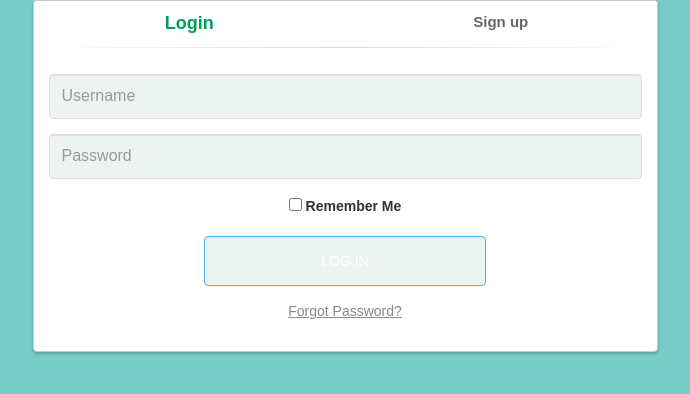
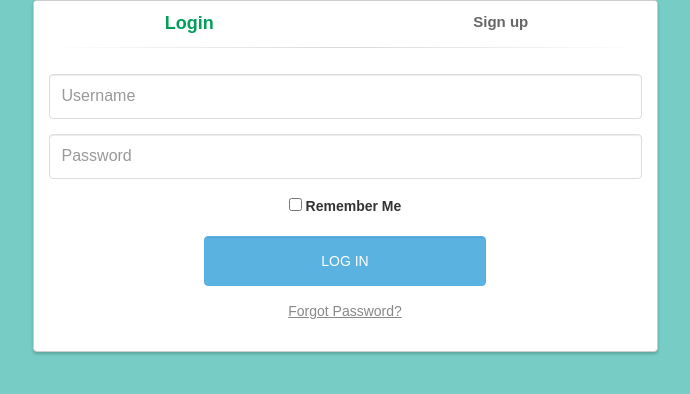
Before and after one commit to petchat/senz.dev.dashboard, a Flask app: template templates/login.html in a window 1280 px wide. Shown: the part 90-484 px from the top of the page, without its empty margins (295-985 px from the left). Run offline with Flask 2, Linux system fonts and the light colour scheme; the template is opened without the code that fills it, so the values that code supplies are empty; some libraries are stand-ins or nearby versions.

Commit message:
changed color of login button

```diff
--- a/static/css/psdash.css
+++ b/static/css/psdash.css
@@ -419,7 +419,7 @@ body .caret{
 	border-color: #ccc;
 }
 .btn-login {
-	background-color: #59B2E0;
+	background-color: #59B2E0!important;
 	outline: none;
 	color: #fff;
 	font-size: 14px;
@@ -547,7 +547,7 @@ label a{
 #settings label{
     color: #77CCC5;
 }
-#settings .input-group,.form-control{
+#settings .input-group,#settings .form-control{
     background-color: #ecf3f1!important;
 }
 #settings .form-control{
```
